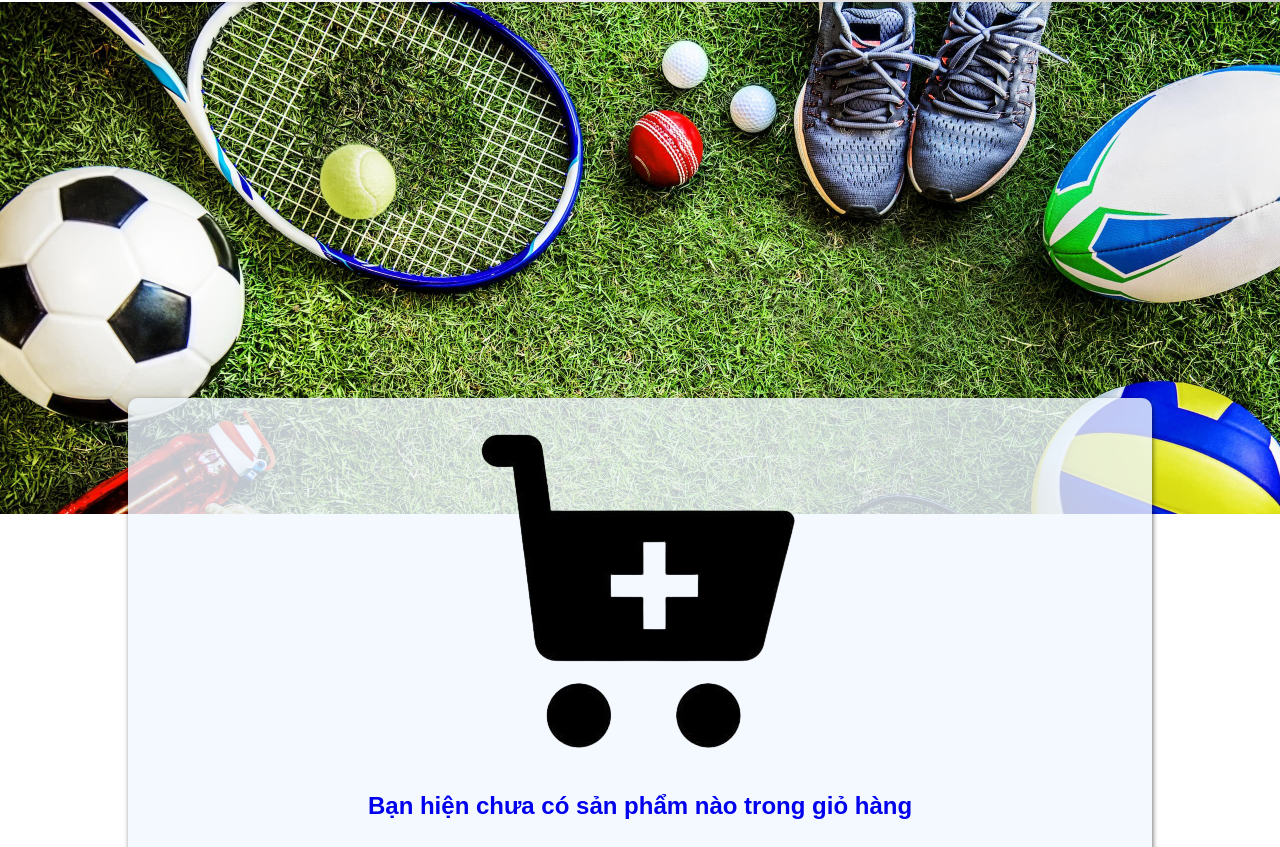
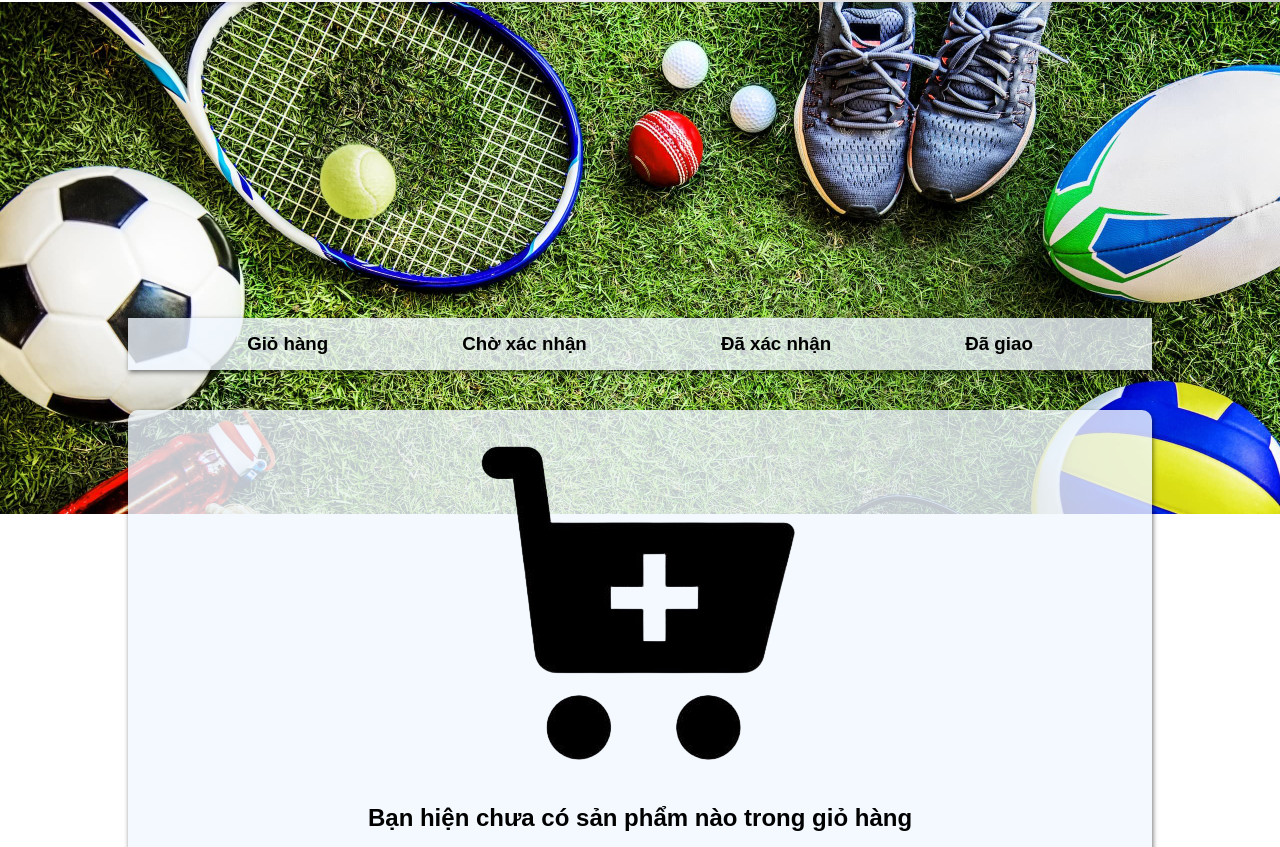
Before and after one commit to Brotato-O/Web, a plain HTML site: page Cart.html in a window 1280 px wide. Shown: the part 66-913 px from the top of the page. Drawn offline with Linux system fonts and the light colour scheme.

Commit message:
add status

```diff
--- a/Cart.html
+++ b/Cart.html
@@ -24,6 +24,16 @@
     </section>
     <div id="hero-image">
         <img src="img/cart-background.jpg" alt="Hinh nen">
+    </div>
+    <div id="status-cart">
+        <div class="container">
+            <ul>
+                <li><a href="cart.html"><h3>Giỏ hàng</h3></a></li>
+                <li><a href="cart.html?status&0"><h3>Chờ xác nhận</h3></a></li>
+                <li><a href="cart.html?status&1"><h3>Đã xác nhận</h3></a></li>
+                <li><a href="cart.html?status&2"><h3>Đã giao</h3></a></li>
+            </ul>
+        </div>
     </div>
     <div id="main-cart">
         <div class="container">
@@ -72,5 +82,6 @@
                 </ul>
             </div>
     </section>
+    <button onclick="them()">Thêm (tạm)</button>
     <script src="script.js"></script>
 </body>
--- a/script.js
+++ b/script.js
@@ -250,21 +250,24 @@ var Cart = document.getElementById('Cart');
 // }
 
 //CART START
+function them(){
+          var carttemp = [
+        { image: 'img/1013.jpg', id: "S001", name: "Giày Adidas UltraBoost", price: 2000000 },
+        { image: 'img/1066.jpg', id: "S002", name: "Giày Nike Air Max", price: 2500000 },
+        { image: 'img/1067.JPG', id: "S003", name: "Giày Converse Chuck Taylor", price: 1500000 },
+        { image: 'img/1068.JPG', id: "S004", name: "Giày Vans Old Skool", price: 1200000 },
+        { image: 'img/1069.JPG', id: "S005", name: "Giày Puma Suede Classic", price: 1800000 },
+        { image: 'img/1058.JPG', id: "S006", name: "Giày New Balance 574", price: 2100000 },
+        { image: 'img/1096.JPG', id: "S007", name: "Giày Reebok Club C", price: 1700000 },
+        { image: 'img/1097.JPG', id: "S008", name: "Giày Asics Gel-Lyte III", price: 2200000 },
+        { image: 'img/1099.JPG', id: "S009", name: "Giày Jordan 1", price: 3000000 },
+        { image: 'img/1098.JPG', id: "S010", name: "Giày Balenciaga Triple S", price: 8000000 }
+    ];
+    localStorage.setItem("cart", JSON.stringify(carttemp));
+
+}
+
 function cartDisplay(){
-    //   var carttemp = [
-    //     { image: 'img/1013.jpg', id: "S001", name: "Giày Adidas UltraBoost", price: 2000000 },
-    //     { image: 'img/1066.jpg', id: "S002", name: "Giày Nike Air Max", price: 2500000 },
-    //     { image: 'img/1067.JPG', id: "S003", name: "Giày Converse Chuck Taylor", price: 1500000 },
-    //     { image: 'img/1068.JPG', id: "S004", name: "Giày Vans Old Skool", price: 1200000 },
-    //     { image: 'img/1069.JPG', id: "S005", name: "Giày Puma Suede Classic", price: 1800000 },
-    //     { image: 'img/1058.JPG', id: "S006", name: "Giày New Balance 574", price: 2100000 },
-    //     { image: 'img/1096.JPG', id: "S007", name: "Giày Reebok Club C", price: 1700000 },
-    //     { image: 'img/1097.JPG', id: "S008", name: "Giày Asics Gel-Lyte III", price: 2200000 },
-    //     { image: 'img/1099.JPG', id: "S009", name: "Giày Jordan 1", price: 3000000 },
-    //     { image: 'img/1098.JPG', id: "S010", name: "Giày Balenciaga Triple S", price: 8000000 }
-    // ];
-    // localStorage.setItem("cart", JSON.stringify(carttemp));
-
     var cartArray= JSON.parse(localStorage.getItem('cart'));
     if (cartArray== undefined || cartArray.length==0){
         var s=`<a href="index.html">
@@ -285,7 +288,7 @@ function cartDisplay(){
             s+= `<tr>
                     <td><input type="checkbox" id="${cartArray[i].id}"></td>
                     <td class="cart-item-image"><img src="${cartArray[i].image}" alt="product"></td>
-                    <td class="cart-item-name">${cartArray[i].name}</td>
+                    <td class="cart-item-name"><label for="${cartArray[i].id}">${cartArray[i].name}</label</td>
                     <td class="cart-item-quantity">
                         <div class="count-quantity">
                             <button class="bot">-</button>
--- a/styles.css
+++ b/styles.css
@@ -660,9 +660,50 @@ body{
     width:100%;
 }
 
+#status-cart{
+    position: relative;
+    top: -200px;
+}
+
+#status-cart ul{
+    display: flex;
+    flex-wrap: nowrap;
+    justify-content: space-evenly;
+    background-color: rgba(240, 248, 255, 0.8);
+    box-shadow: 1px 2px 5px rgba(0, 0, 0, 0.55);
+
+    align-items: center;
+}
+
+#status-cart li{
+    min-height: fit-content;
+    padding: 15px;
+}
+
+#status-cart li{
+    list-style-type: none;
+
+    box-sizing: border-box;
+}
+
+#status-cart a{
+    text-decoration: none;
+}
+
+#status-cart a:visited, a:link{
+    color: black;
+}
+
+#status-cart li:hover{
+    background-color: #f7f7f7;
+    border: 1px solid #666666;
+    border-radius: 20px;
+    box-shadow: 0 4px 8px rgba(0, 0, 0, 0.1);
+}
+
 #main-cart{
     position: relative;
-    top: -120px;
+    top: -160px;
 }
 
 .container{
@@ -683,7 +724,7 @@ body{
     text-decoration: none;
 }
 
-#wrap-cart a:visited{
+#wrap-cart a:visited a:link{
     color: black;
 }
 
@@ -746,7 +787,3 @@ td img{
     position: sticky;
     bottom: 0px;
 }
-
-@media screen {
-
-}
```
